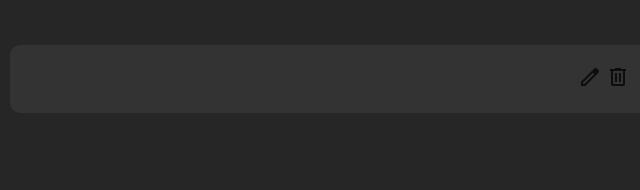
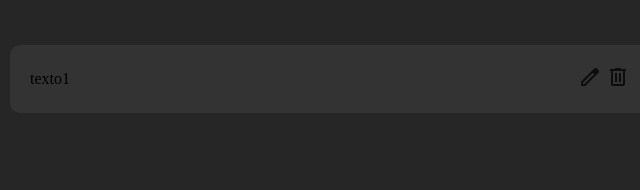
Before and after one commit to laraheloisa/javascript, a plain HTML site: page projeto/index.html in a window 1280 px wide. Shown: the part 257-447 px from the top of the page, 310-950 px from the left. Drawn offline with nearby package versions, Linux system fonts and the light colour scheme.

Commit message:
07/06
organização_código/javascript

```diff
--- a/projeto/index.html
+++ b/projeto/index.html
@@ -32,7 +32,7 @@
         </div>
         <ul id="listadeTarefas">
            <li>
-                <span class="textoTarefa"></span>
+                <span class="textoTarefa">texto1</span>
                 <div>
                     <button class="btnAcao">
                         <i><span class="material-symbols-outlined">edit</span></i>
```
